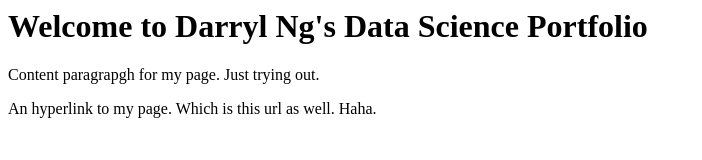
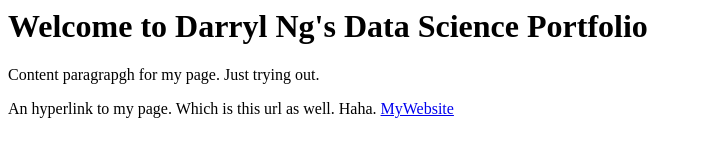
Before and after one commit to darrylnck/darrylnck.github.com, a plain HTML site: page index.html in a window 1280 px wide. Shown: the whole page, without its empty margins (0-702 px from the left). Drawn offline with Linux system fonts and the light colour scheme.

Commit message:
Update index.html

```diff
--- a/index.html
+++ b/index.html
@@ -9,7 +9,7 @@
 
     <p>
         An hyperlink to my page. Which is this url as well. Haha.
-        <a href='https://darrylnck.github.io/' MyWebsite></a>
+        <a href='https://darrylnck.github.io/'>MyWebsite</a>
     </p>
 
 </html>
```
